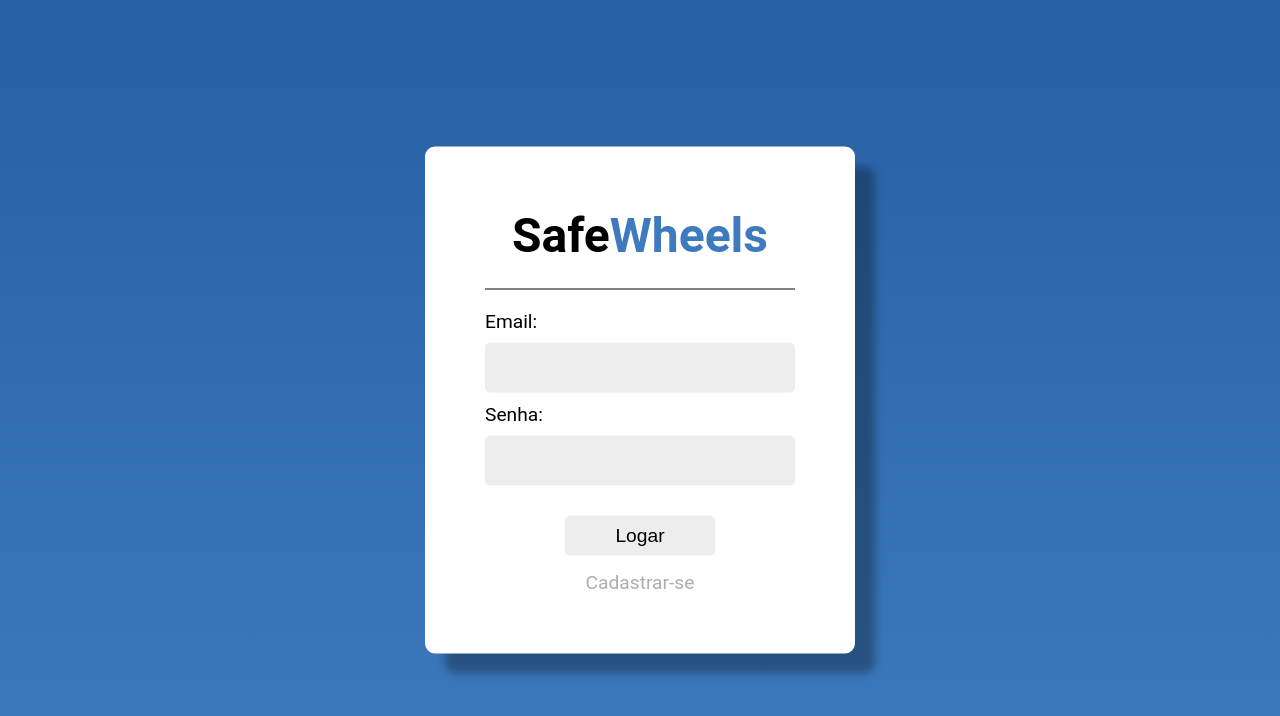
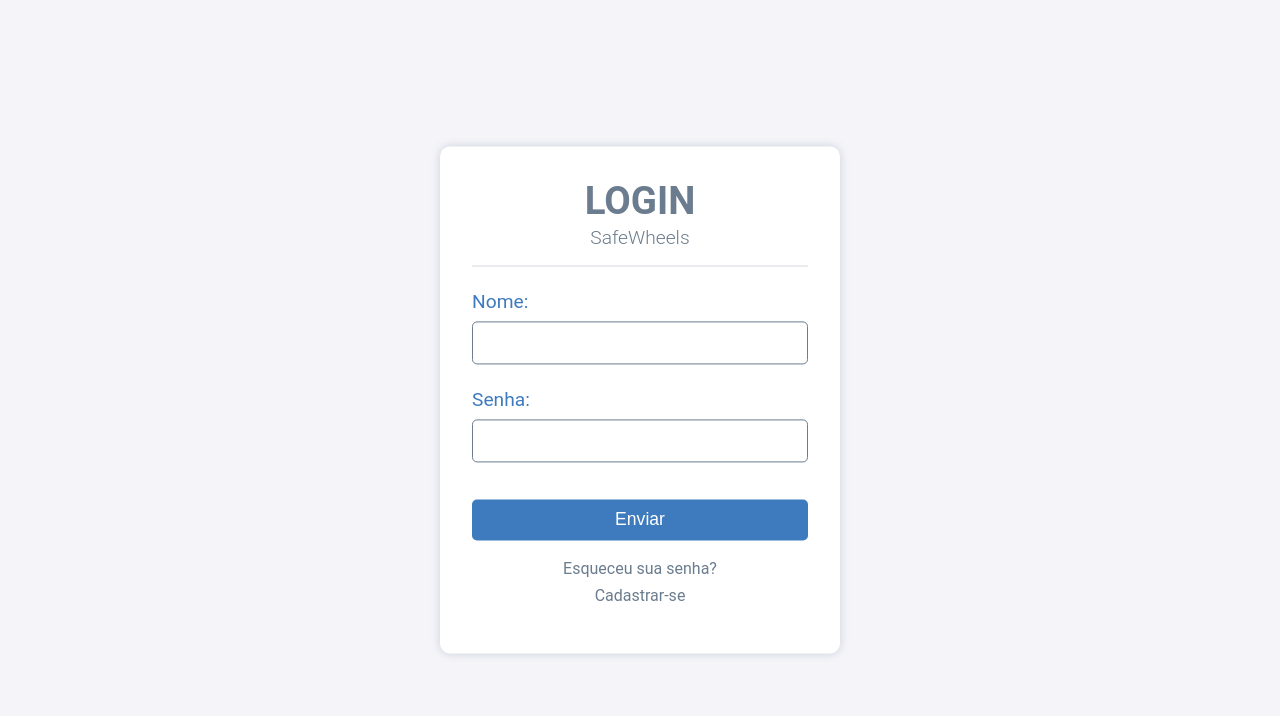
Before and after one commit to JuanVitorio/visual-ari, a plain HTML site: page imagem visual/assets/login.html in a window 1280 px wide. Drawn offline with Linux system fonts and the light colour scheme.

Commit message:
login e estabelecimentos

```diff
--- a/imagem visual/assets/login.html
+++ b/imagem visual/assets/login.html
@@ -4,29 +4,43 @@
   <meta charset="UTF-8">
   <meta http-equiv="X-UA-Compatible" content="IE=edge">
   <meta name="viewport" content="width=device-width, initial-scale=1.0">
-  <link rel="stylesheet" href="../css/login.css">
+  <link rel="stylesheet" href="../css/form.css">
+  <link rel="shortcut icon" href="../icons/icon.png" type="image/x-icon">
   <title>Login - SafeWheels</title>
 
 </head>
 <body>
 
-  <div class="login-box">
+<div class="form form-login">
+  <form action="" class="form-blank">
 
-    <h1>Safe<span>Wheels</span></h1>
+    <thead class="div-tittles">
+      <h1 class="form-tittle">Login</h1>
+      <h4 class="second-tittle">SafeWheels</h4>
+    </thead>
 
-    <form action="">
-      <label for="email">Email:</label>
-      <input type="email" class="email">
+    <div class="inputs-div">
+      <label for="nome" class="label-form">Nome:</label>
+      <input type="text" class="input-blank" id="nome">
+    </div>
 
-      <label for="senha">Senha:</label>
-      <input type="password" class="senha">
 
-      <input type="submit" value="Logar" class="logar">
+    <div class="inputs-div">
+      <label for="senha" class="label-form">Senha:</label>
+      <input type="password" class="input-blank" id="senha">
+    </div>
 
-      <a href="cadastro.html">Cadastrar-se</a>
-    </form>
+    <input type="submit" value="Enviar" class="input-blank" id="input-submit">
 
-  </div>
+    <div class="help-links">
+      <a href="#" class="link-help">Esqueceu sua senha?</a>
+      <a href="#" class="link-help">Cadastrar-se</a>
+    </div>
+
+
+
+  </form>
+</div>
 
 </body>
 </html>
--- a/imagem visual/css/cadastro.css
+++ /dev/null
@@ -1,99 +0,0 @@
-* {
-  margin: 0;
-  padding: 0;
-}
-
-:root {
-  --padrao: #2660A4;
-  --claro: #3e7abe;
-}
-
-body {
-  height: 100vh;
-  background: linear-gradient(to bottom, var(--padrao), var(--claro));
-  font-size: 1.5em;
-  font-family: 'Roboto', sans-serif;
-}
-
-h1 {
-  text-align: center;
-}
-
-h2 {
-  opacity: .3;
-  text-align: center;
-  font-size: 1em;
-  border-bottom: 1px solid black;
-  padding-bottom: 20px;
-  padding-top: 10px;
-}
-
-span {
-  color: #3e7abe;
-}
-
-a {
-  text-decoration: none;
-  color: rgb(173, 173, 173);
-  text-align: center;
-  margin-top: 5px;
-  transition: .2s;
-  font-size: .8em;
-}
-
-a:hover {
-  color: var(--claro);
-}
-
-.login-box {
-  position: absolute;
-  top: 50%;
-  left: 50%;
-  transform: translate(-50%, -50%);
-  background-color: #ffffff;
-  padding: 60px;
-  border-radius: 10px;
-  box-shadow: 20px 20px 8px rgba(0, 0, 0, 0.3);
-}
-
-form {
-  display: flex;
-  flex-direction: column;
-  gap: 10px;
-  margin-top: 20px;
-  justify-content: center;
-  padding: 0px;
-}
-
-.logar {
-  width: 150px;
-  height: 40px;
-  margin: auto;
-  margin-top: 20px;
-  cursor: pointer;
-  font-size: .8em;
-  transition: .2s;
-}
-
-.logar:hover {
-  background-color: #8db7e5;
-  color: white;
-}
-
-input {
-  height: 40px;
-  width: 300px;
-  background-color: rgb(237, 237, 237);
-  border: none;
-  border-radius: 5px;
-  padding: 5px;
-  font-size: .8em;
-}
-
-input:focus {
-  background-color: rgb(246, 246, 246);
-}
-
-label {
-  font-size: .8em;
-}
--- /dev/null
+++ b/imagem visual/css/form.css
@@ -0,0 +1,115 @@
+* {
+  padding: 0;
+  margin: 0;
+  box-sizing: border-box;
+}
+
+:root {
+  --padrao: #2660A4;
+  --azul-dois: #3e7abe;
+  --azul-branco: #779dde;
+  --cinza: #6a7c8e;
+  --cinza-claro: #f5f5f9;
+}
+
+body {
+  background-color: var(--cinza-claro);
+  font-family: 'Roboto', sans-serif;
+  color: var(--cinza);
+}
+
+.form {
+  position: absolute;
+  top: 50%;
+  left: 50%;
+  transform: translate(-50%, -50%);
+  background-color: white;
+  padding: 2rem;
+  border-radius: 10px;
+  gap: .5rem;
+  font-size: 1.2rem;
+  width: 400px;
+  box-shadow: 0px 0px 10px rgba(106, 124, 142, 0.3);
+}
+
+.form-blank {
+  display: flex;
+  flex-direction: column;
+}
+
+.form-tittle {
+  padding-bottom: .2rem;
+  color: #6a7c8e;
+  text-align: center;
+  text-transform: uppercase;
+}
+
+.second-tittle {
+  font-size: 1.2rem;
+  font-weight: 300;
+  text-align: center;
+  border-bottom: 1px solid rgba(106, 124, 142, 0.3);
+  padding-bottom: 1rem;
+}
+
+.inputs-div {
+  display: flex;
+  flex-direction: column;
+}
+
+.input-blank {
+  padding: 10px 15px;
+  font-size: 1.1rem;
+}
+
+input {
+  border-radius: 5px;
+  border: 1px solid var(--cinza);
+  transition: .3s;
+  color: var(--cinza);
+}
+
+input:focus {
+  outline: none;
+  border: 1px solid #2660A4;
+  box-shadow: 0px 0px 5px var(--azul-branco);
+}
+
+.label-form {
+  margin: 1.5rem 0 .5rem 0;
+  color: var(--azul-dois);
+}
+
+#input-submit {
+  border: none;
+  cursor: pointer;
+  background-color: var(--azul-dois);
+  color: white;
+  border-radius: 5px;
+  margin-top: 2.3rem;
+  transition: .2s;
+}
+
+#input-submit:hover {
+  background-color: var(--padrao);
+}
+
+.help-links {
+  margin-top: .7rem;
+  margin-bottom: 1rem;
+  display: flex;
+  flex-direction: column;
+  justify-content: center;
+  align-items: center;
+  font-size: 1rem;
+}
+
+.link-help {
+  text-decoration: none;
+  color: var(--cinza);
+  margin-top: .5rem;
+}
+
+.link-help:hover {
+  color: var(--azul-dois);
+}
--- a/imagem visual/css/login.css
+++ /dev/null
@@ -1,92 +0,0 @@
-* {
-  margin: 0;
-  padding: 0;
-}
-
-:root {
-  --padrao: #2660A4;
-  --claro: #3e7abe;
-}
-
-body {
-  height: 100vh;
-  background: linear-gradient(to bottom, var(--padrao), var(--claro));
-  font-size: 1.5em;
-  font-family: 'Roboto', sans-serif;
-}
-
-h1 {
-  text-align: center;
-  border-bottom: 1px solid black;
-  padding-bottom: 25px;
-}
-
-span {
-  color: #3e7abe;
-}
-
-a {
-  text-decoration: none;
-  color: rgb(173, 173, 173);
-  text-align: center;
-  margin-top: 5px;
-  transition: .2s;
-  font-size: .8em;
-}
-
-a:hover {
-  color: var(--claro);
-}
-
-.login-box {
-  position: absolute;
-  top: 50%;
-  left: 50%;
-  transform: translate(-50%, -50%);
-  background-color: #ffffff;
-  padding: 60px;
-  border-radius: 10px;
-  box-shadow: 20px 20px 8px rgba(0, 0, 0, 0.3);
-}
-
-form {
-  display: flex;
-  flex-direction: column;
-  gap: 10px;
-  margin-top: 20px;
-  justify-content: center;
-  padding: 0px;
-}
-
-.logar {
-  width: 150px;
-  height: 40px;
-  margin: auto;
-  margin-top: 20px;
-  cursor: pointer;
-  font-size: .8em;
-  transition: .2s;
-}
-
-.logar:hover {
-  background-color: #8db7e5;
-  color: white;
-}
-
-input {
-  height: 40px;
-  width: 300px;
-  background-color: rgb(237, 237, 237);
-  border: none;
-  border-radius: 5px;
-  padding: 5px;
-  font-size: .8em;
-}
-
-input:focus {
-  background-color: rgb(246, 246, 246);
-}
-
-label {
-  font-size: .8em;
-}
--- a/imagem visual/css/style.css
+++ b/imagem visual/css/style.css
@@ -7,6 +7,9 @@
 
 :root {
   --padrao: #2660A4;
+  --azul-dois: #3e7abe;
+  --letra: #6a7c8e;
+  --azul-branco: #779dde;
 }
 
 body {
@@ -26,10 +29,41 @@ header {
   box-shadow: 0px 5px 10px rgba(0, 0, 0, 0.3);
 }
 
-h1 {
+.header-tittle {
   font-size: 3.2rem;
-  padding: .5rem 0 0 2rem;
   color: white;
+  margin-left: 3rem;
+}
+
+.box-login {
+  display: flex;
+  justify-content: center;
+  align-items: center;
+  margin-bottom: 30px;
+}
+
+.label-login {
+  color: white;
+  font-size: 1.3rem;
+  cursor: pointer;
+}
+
+.login-link {
+  color: white;
+}
+
+.user-box {
+  background-color: white;
+  border-radius: 50%;
+  height: 40px;
+  margin-top: 5px;
+  margin-left: 15px;
+  margin-right: 3rem;
+  cursor: pointer;
+}
+
+.user-img {
+  width: 40px;
 }
 
 h3 {
@@ -151,7 +185,7 @@ ul {
   position: sticky;
   background-color: #ffffff;
   width: 230px;
-  height: 100vh;
+  height: 85vh;
   padding: 20px;
   margin-right: 20px;
   box-shadow: 0px 0px 10px rgba(106, 124, 142, 0.3);
@@ -190,7 +224,7 @@ ul {
 
 .item-hide {
   color: white;
-  transition: .5s
+  transition: .5s;
 }
 
 .divider {
@@ -201,11 +235,11 @@ ul {
   margin: 10px 0;
   border-radius: 5px;
   cursor: pointer;
-  ;
 }
 
 .tittle-dashboard {
   font-weight: 500;
+  cursor: pointer;
 }
 
 .divider:hover {
@@ -246,6 +280,7 @@ ul {
   margin: .2rem;
   border-radius: 5px;
   transition: .4s;
+  overflow: hidden;
 }
 
 .item-list:hover {
@@ -255,6 +290,11 @@ ul {
 i.fa {
   font-size: 1rem;
   margin-right: .3rem;
+}
+
+#fa-tittle {
+  font-size: 1.5rem;
+  margin-right: 10px;
 }
 
 th {
@@ -267,3 +307,43 @@ td {
   border-bottom: 1px solid rgba(106, 124, 142, 0.2);
   padding: .8rem 4rem;
 }
+
+.btn-action {
+  width: 30px;
+  height: 30px;
+  border: none;
+  border-radius: 5px;
+  cursor: pointer;
+  transition: .2s;
+}
+
+.edit {
+  background-color: var(--azul-dois);
+
+}
+
+.edit:hover {
+  background-color: var(--padrao);
+}
+
+.trash {
+  background-color: rgb(255, 106, 106);
+}
+
+.trash:hover {
+  background-color: rgb(207, 70, 70);
+}
+
+.icon {
+  color: white;
+  position: relative;
+  font-size: 1.5rem;
+  font-weight: bold;
+  margin-top: 2px;
+}
+
+.copyright {
+  position: relative;
+  text-align: center;
+  top: 70%;
+}
```
Also changed, not shown: imagem visual/assets/cadastro.html (deleted, +0 -37 lines), imagem visual/assets/index.html (+30 -13 lines), imagem visual/icons/icon.png (added).
